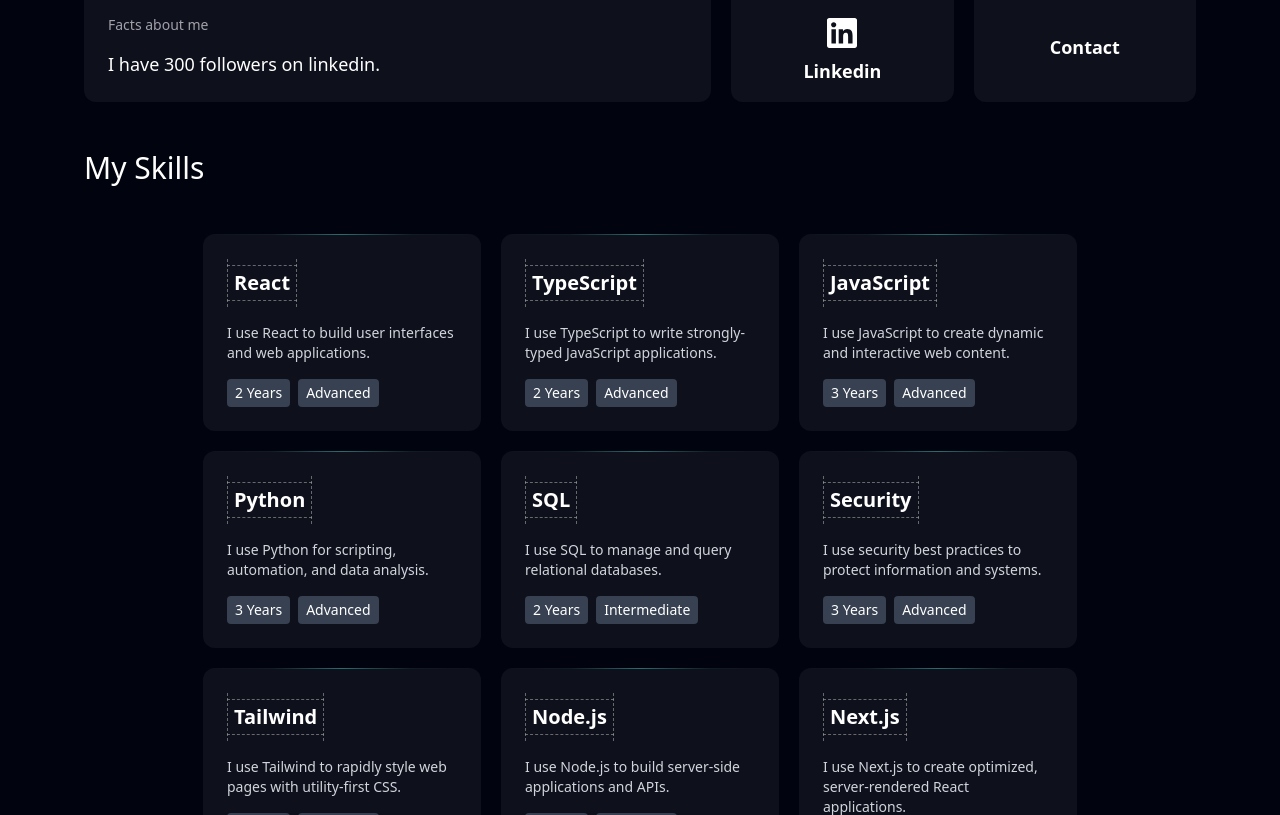
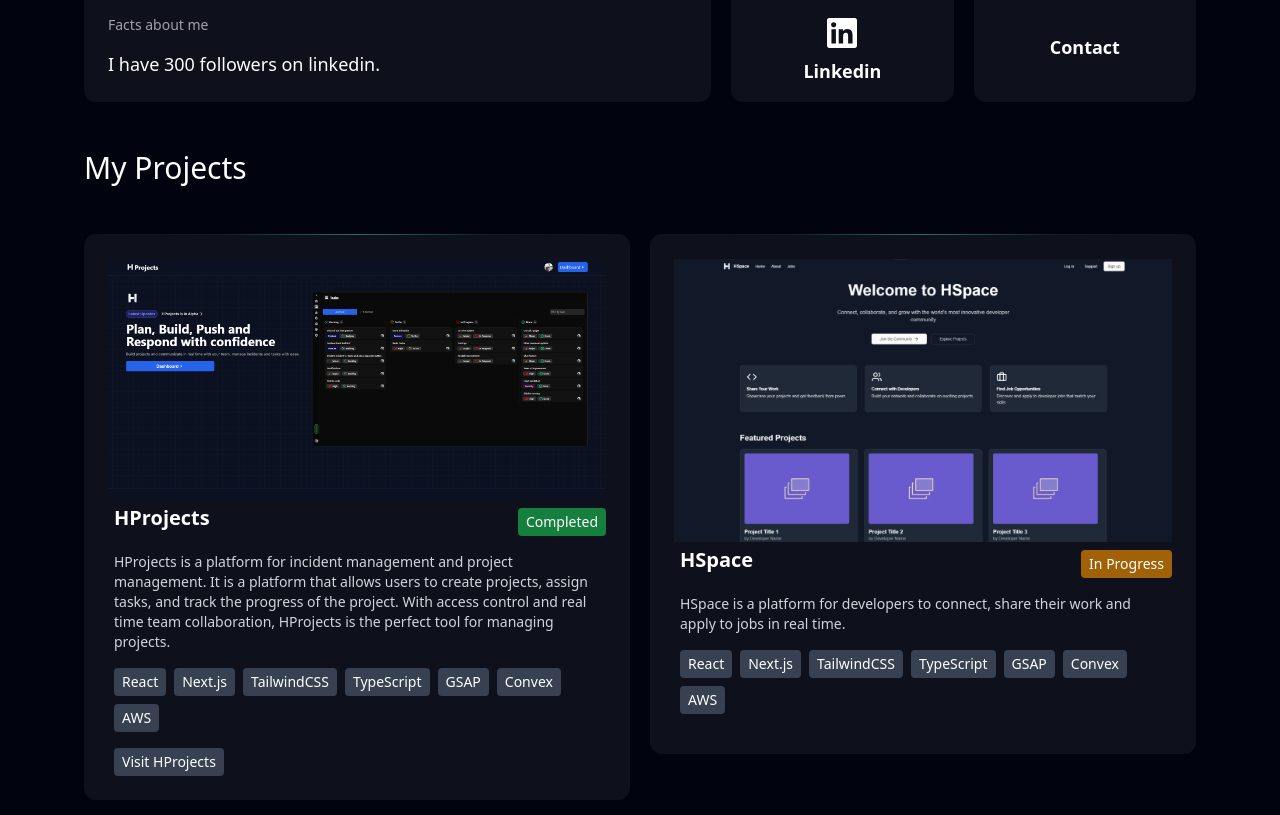
Before and after one commit to CampbellHarry/My-Website, a Next.js app: page / in a window 1280 px wide. Shown: the part 1385-2200 px from the top of the page. Built offline with nearby package versions, Linux system fonts and the light colour scheme.

Commit message:
Refactor package.json and add node-fetch and ws dependencies

```diff
--- a/package.json
+++ b/package.json
@@ -15,12 +15,14 @@
     "convex": "^1.13.2",
     "gsap": "^3.12.5",
     "next": "14.2.5",
+    "node-fetch": "^3.3.2",
     "react": "^18",
     "react-confetti": "^6.1.0",
     "react-dnd": "^16.0.1",
     "react-dnd-html5-backend": "^16.0.1",
     "react-dom": "^18",
-    "react-router-dom": "^6.26.0"
+    "react-router-dom": "^6.26.0",
+    "ws": "^8.18.0"
   },
   "devDependencies": {
     "@types/node": "^20",
--- a/src/app/page.tsx
+++ b/src/app/page.tsx
@@ -7,6 +7,7 @@
 import { useEffect } from "react";
 import Skills from "../components/skills/skills";
 import Footer from "../components/footer/footer";
+import Projects from "../components/projects/projects";
 import Confetti from 'react-confetti'
 
 export default function Home() {
@@ -101,6 +102,7 @@
           </div>
         </div>
       </div>
+      <Projects />
       <Skills />
       <div className="flex flex-col mt-12 w-full">
         <h1 className="font-medium text-white text-3xl mb-12">Testimonials</h1>
@@ -110,8 +112,8 @@
       </div>
       </div>
       </div>
-      <section className="flex flex-col mt-10 h-[45rem] w-full gradiented  items-center justify-center" id="contact">
-        <div className="max-w-[1500px] px-4 py-12 w-full flex items-center h-full flex-col justify-center">
+      <section className="flex flex-col mt-10 h-auto w-full gradiented  items-center justify-center" id="contact">
+        <div className="max-w-[1500px] px-4 py-12 w-full flex items-center h-[50rem] flex-col justify-center">
           <CtaZone />
           <div className="w-full flex">
             <p className="text-white md:w-1/3 text-md font-medium">Looking for a project partner to help turn ideas into reality? I'm ready. Let's deploy something incredible.</p>
--- a/src/components/animtext/firstboxtext.tsx
+++ b/src/components/animtext/firstboxtext.tsx
@@ -1,5 +1,6 @@
 import { useEffect } from "react";
 import { gsap } from "gsap";
+import { useState } from "react";
 import Image from "next/image";
 import { ScrollTrigger } from "gsap/ScrollTrigger";
 
@@ -541,7 +542,7 @@
     } else {
       gsap.fromTo(
         Gripperzoom,
-        { top: 0, left: "-70rem", opacity: 0, position: "relative", width: "50rem", },
+        { top: 0, left: "-70rem", opacity: 0, position: "relative", width: "100%", },
         {
           top: "0rem",
           width: "50rem",
--- /dev/null
+++ b/src/components/projects/projects.tsx
@@ -0,0 +1,66 @@
+export default function Projects() {
+    function ProjectCard({title, description, link, image, technology, type}: any) {
+        return (
+          <div className="boxbg rounded-xl 2 md:min-h-[11.5rem] flex-wrap w-full h-full relative shinytop p-6 flex flex-col gap-4 uppop">
+            <div className='flex flex-col relative w-[100%] '>
+                <div className="w-full h-full relative">
+                    <img src={image} alt={title} className='h-full w-full'/>
+                </div>
+              <div className='flex relative items-center justify-between'>
+                <h3 className="text-xl font-semibold text-white px-1.5 py-1">{title}</h3>
+                {type === 'Completed' ? (
+                    <span className="bg-green-700 text-white px-2 py-1 mt-2 rounded text-sm">
+                        {type}
+                    </span>
+                ) : (
+                    <span className="bg-yellow-700 text-white px-2 py-1 mt-2 rounded text-sm">
+                        {type}
+                    </span>
+                )}
+              </div>
+            </div>
+            <p className="text-gray-300 text-sm px-1.5">{description}</p>
+            <div className="flex flex-wrap gap-2 px-1.5">
+                {technology.map((tech: string) => (
+                  <span key={tech} className="bg-gray-700 text-white px-2 py-1 rounded text-sm">
+                    {tech}
+                  </span>
+                ))}
+            </div>
+            <div className="flex flex-wrap gap-2 px-1.5">
+                {link !== '' ? (
+                    <a href={link} className="bg-gray-700 text-white px-2 py-1 rounded text-sm">
+                        Visit {title}
+                    </a>
+                ) : (
+                    null
+                )}
+            </div>
+          </div>
+        )
+      }
+
+    return(
+        <div className="flex flex-col mt-12 w-full">
+            <h1 className="font-medium text-white text-3xl mb-12">My Projects</h1>
+            <div className="flex flex-col items-top justify-center md:flex-row gap-5 w-full">
+                <ProjectCard
+                    title="HProjects"
+                    description="HProjects is a platform for incident management and project management. It is a platform that allows users to create projects, assign tasks, and track the progress of the project. With access control and real time team collaboration, HProjects is the perfect tool for managing projects."
+                    link="https://hprojects.hdev.uk"
+                    type="Completed"
+                    technology={['React', 'Next.js', 'TailwindCSS', 'TypeScript', 'GSAP', 'Convex', 'AWS']}
+                    image="/Screenshot 2024-09-09 140118.png"
+                />
+                <ProjectCard
+                    title="HSpace"
+                    description="HSpace is a platform for developers to connect, share their work and apply to jobs in real time."
+                    link=""
+                    type="In Progress"
+                    technology={['React', 'Next.js', 'TailwindCSS', 'TypeScript', 'GSAP', 'Convex', 'AWS']}
+                    image="/photo_2024-09-11_19-57-53.jpg"
+                />
+        </div>
+        </div>
+    )
+}
--- a/src/styles/main.css
+++ b/src/styles/main.css
@@ -98,7 +98,20 @@
     height: 100%;
 }
 .gradiented{
-    background: linear-gradient(to top,#000000 0,#00000000),linear-gradient(85deg,#07476d 12%,#0a2366 34%,#32074b 80%)
+    background: linear-gradient(to top,#000000 0,#00000000),linear-gradient(85deg,#07476d 12%,#0a2366 34%,#32074b 80%);
+    animation: gradientmover 10s infinite forwards;
+}
+
+@keyframes gradientmover {
+    0% {
+        background-position: 0% 0%;
+    }
+    50% {
+        background: linear-gradient(to top,#000000 0,#00000000),linear-gradient(85deg,#07476d 12%,#0a2366 34%,#32074b 80%);
+    }
+    100% {
+        background-position: 10% 10%;
+    }
 }
 @keyframes textup {
     0% {
```
Also changed, not shown: public/photo_2024-09-11_19-57-53.jpg (added), 1 other file (tests, documents, lock files or other folders).
